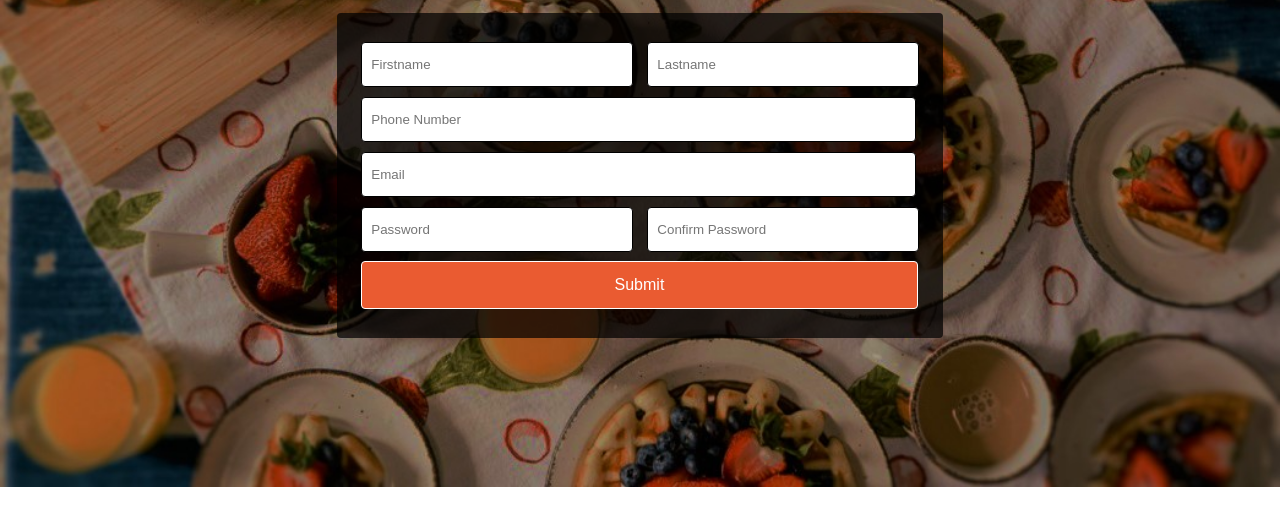
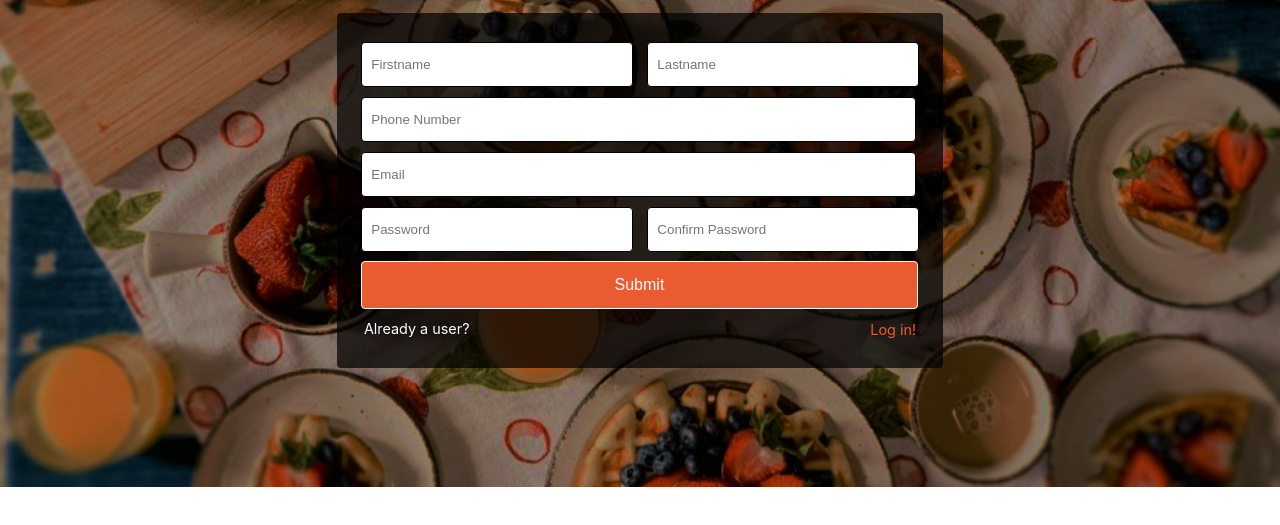
Before and after one commit to ekrresa/chaw, a plain HTML site: page UI/signup.html in a window 1280 px wide. Shown: the part 189-714 px from the top of the page. Drawn offline with Linux system fonts and the light colour scheme.

Commit message:
added login link to signup form

```diff
--- a/UI/signup.html
+++ b/UI/signup.html
@@ -60,6 +60,14 @@
             <button class="form-input form-row form-btn" type="submit">
               Submit
             </button>
+            <div class="form-extras">
+              <div class="to-register">
+                <p>Already a user?</p>
+                <span style="margin-left: auto"
+                  ><a href="login.html">Log in!</a>
+                </span>
+              </div>
+            </div>
           </form>
         </div>
       </div>
```
